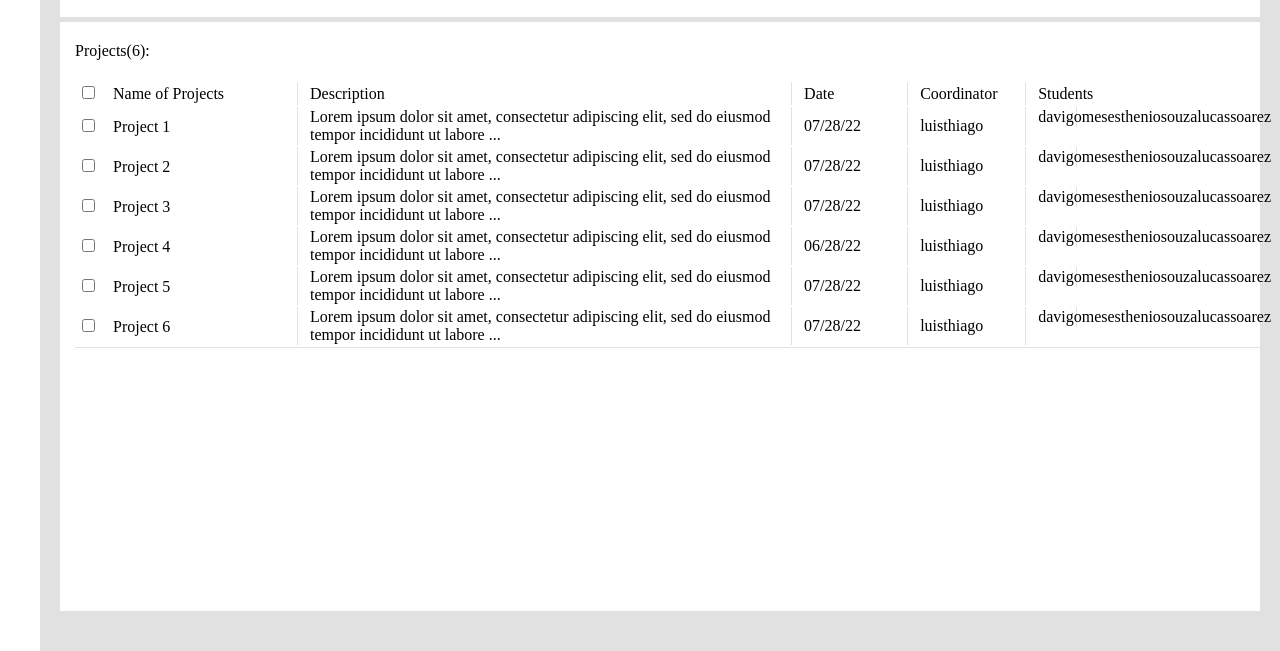
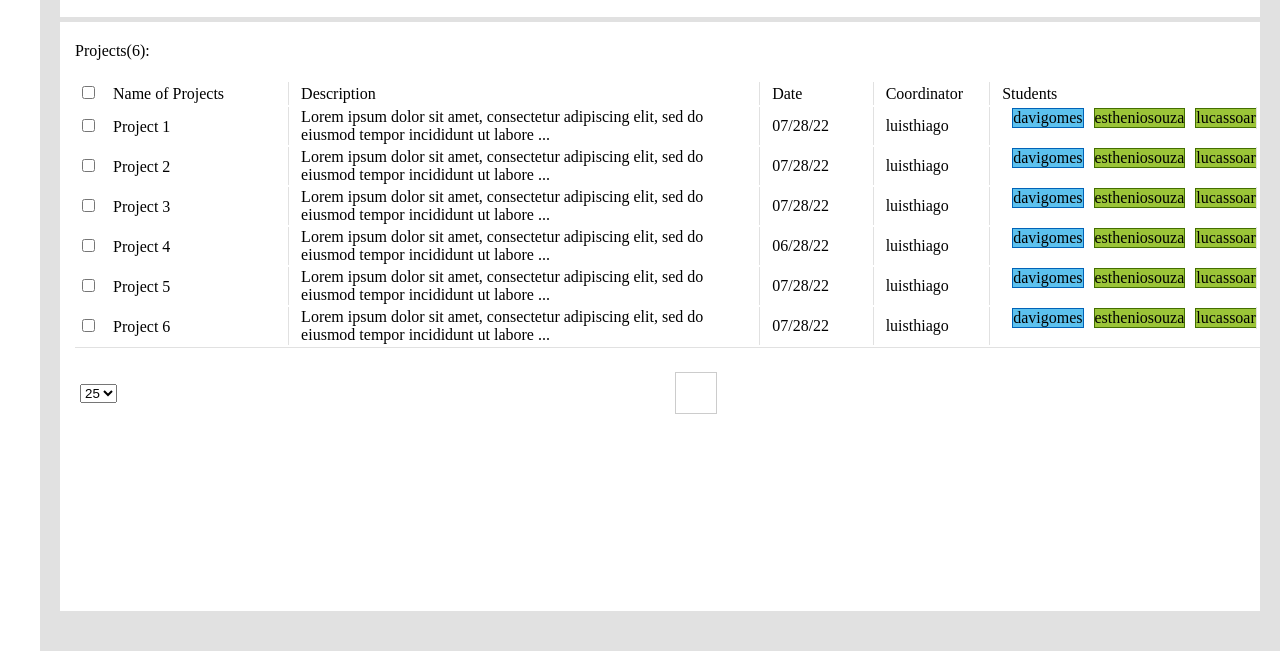
Before and after one commit to JoseDavi/Angular-1, a plain HTML site: page src/index.html at #!/projects/projectListing in a window 1280 px wide. Shown: the part 149-800 px from the top of the page. Drawn offline with nearby package versions, Linux system fonts and the light colour scheme; some packages are replaced by stand-ins of ours; some icons are missing.

Commit message:
starting pagination

```diff
--- a/src/pages/projects/projectListing/projectListing.css
+++ b/src/pages/projects/projectListing/projectListing.css
@@ -62,8 +62,12 @@
   width: 45%;
 }
 .students{
-  width: 15%;
+  width: 90%;
   display: flex;
+  overflow: hidden;
+}
+.students-name{
+  margin-left: 10px;
 }
 .name{
   width: 20%;
@@ -93,3 +97,25 @@
 .project-icon{
   margin-left: 15px;
 }
+.buttons select{
+  margin-top: 1%;
+  margin-left: 20px;
+  float: left;
+}
+.show-paging{
+  display: flex;
+  align-items: center;
+  justify-content: center;
+  margin-top: 2%;
+}
+.show-paging i{
+  font-size: 1.4rem;
+  color: lightblue;
+  margin-left: 15px;
+}
+.showPage{
+  border: 1px solid #ccc;
+  height: 40px;
+  width: 40px;
+  margin-left: 15px;
+}
--- a/src/pages/projects/projectListing/projectListing.html
+++ b/src/pages/projects/projectListing/projectListing.html
@@ -30,11 +30,27 @@
                         <td class="coordinator">{{project.coordinator}}</td>
                         <td class="students">
                             <div ng-repeat="student in project.students" class="students-name">
-                                {{student.name}}
+                                <div ng-style="{backgroundColor: student.color1, 'border': student.color2}">
+                                    {{student.name}}
+                                </div>
                             </div>
                         </td>
                     </tr>
                 </table>
         </div>
+        <div class="buttons">
+            <select ng-model="selectedPage" ng-options="page for page in pages">
+                {{pages}}
+            </select>
+            <div class="show-paging">
+                <i class="dds__icon dds__icon--collapse-down"></i>
+                <i class="dds__icon dds__icon--arrow-tri-left"></i>
+                <div class="showPage">
+
+                </div>
+                <i class="dds__icon dds__icon--arrow-tri-right"></i>
+                <i class="dds__icon dds__icon--collapse-down"></i>
+            </div>
+        </div>
     </div>
 </div>
--- a/src/pages/projects/projectListing/projectListing.js
+++ b/src/pages/projects/projectListing/projectListing.js
@@ -7,13 +7,19 @@ angular.module("appExemplo").controller("projectListingController", function ($s
             coordinator: "luisthiago",
             students:[
                 {
-                    name: 'davigomes'
+                    name: 'davigomes',
+                    color1: '#5CC1EE',
+                    color2: '1px solid #0063B8'
                 },
                 {
-                    name: 'estheniosouza'
+                    name: 'estheniosouza',
+                    color1: '#9BC438',
+                    color2: '1px solid #436F00'
                 },
                 {
-                    name: 'lucassoarez'
+                    name: 'lucassoarez',
+                    color1: '#9BC438',
+                    color2: '1px solid #436F00'
                 },
 
             ], id:1
@@ -25,15 +31,20 @@ angular.module("appExemplo").controller("projectListingController", function ($s
             coordinator: "luisthiago",
             students:[
                 {
-                    name: 'davigomes'
+                    name: 'davigomes',
+                    color1: '#5CC1EE',
+                    color2: '1px solid #0063B8'
                 },
                 {
-                    name: 'estheniosouza'
+                    name: 'estheniosouza',
+                    color1: '#9BC438',
+                    color2: '1px solid #436F00'
                 },
                 {
-                    name: 'lucassoarez'
+                    name: 'lucassoarez',
+                    color1: '#9BC438',
+                    color2: '1px solid #436F00'
                 },
-
             ], id:1
         },
         {
@@ -43,15 +54,20 @@ angular.module("appExemplo").controller("projectListingController", function ($s
             coordinator: "luisthiago",
             students:[
                 {
-                    name: 'davigomes'
+                    name: 'davigomes',
+                    color1: '#5CC1EE',
+                    color2: '1px solid #0063B8'
                 },
                 {
-                    name: 'estheniosouza'
+                    name: 'estheniosouza',
+                    color1: '#9BC438',
+                    color2: '1px solid #436F00'
                 },
                 {
-                    name: 'lucassoarez'
+                    name: 'lucassoarez',
+                    color1: '#9BC438',
+                    color2: '1px solid #436F00'
                 },
-
             ], id:1
         },{
             name: "Project 4",
@@ -60,13 +76,19 @@ angular.module("appExemplo").controller("projectListingController", function ($s
             coordinator: "luisthiago",
             students:[
                 {
-                    name: 'davigomes'
+                    name: 'davigomes',
+                    color1: '#5CC1EE',
+                    color2: '1px solid #0063B8'
                 },
                 {
-                    name: 'estheniosouza'
+                    name: 'estheniosouza',
+                    color1: '#9BC438',
+                    color2: '1px solid #436F00'
                 },
                 {
-                    name: 'lucassoarez'
+                    name: 'lucassoarez',
+                    color1: '#9BC438',
+                    color2: '1px solid #436F00'
                 },
 
             ], id:1
@@ -77,13 +99,19 @@ angular.module("appExemplo").controller("projectListingController", function ($s
             coordinator: "luisthiago",
             students:[
                 {
-                    name: 'davigomes'
+                    name: 'davigomes',
+                    color1: '#5CC1EE',
+                    color2: '1px solid #0063B8'
                 },
                 {
-                    name: 'estheniosouza'
+                    name: 'estheniosouza',
+                    color1: '#9BC438',
+                    color2: '1px solid #436F00'
                 },
                 {
-                    name: 'lucassoarez'
+                    name: 'lucassoarez',
+                    color1: '#9BC438',
+                    color2: '1px solid #436F00'
                 },
 
             ], id:1
@@ -94,18 +122,26 @@ angular.module("appExemplo").controller("projectListingController", function ($s
             coordinator: "luisthiago",
             students:[
                 {
-                    name: 'davigomes'
+                    name: 'davigomes',
+                    color1: '#5CC1EE',
+                    color2: '1px solid #0063B8'
                 },
                 {
-                    name: 'estheniosouza'
+                    name: 'estheniosouza',
+                    color1: '#9BC438',
+                    color2: '1px solid #436F00'
                 },
                 {
-                    name: 'lucassoarez'
+                    name: 'lucassoarez',
+                    color1: '#9BC438',
+                    color2: '1px solid #436F00'
                 },
 
             ], id:1
-        }
-    ]
+        },
+    ];
+    $scope.pages = [ 5, 10, 15, 20, 25];
+    $scope.selectedPage = $scope.pages[4]
 }).filter('limitarTamanho', function(){
     return function(input, tamanho) {
         if(input.length > tamanho){
```
